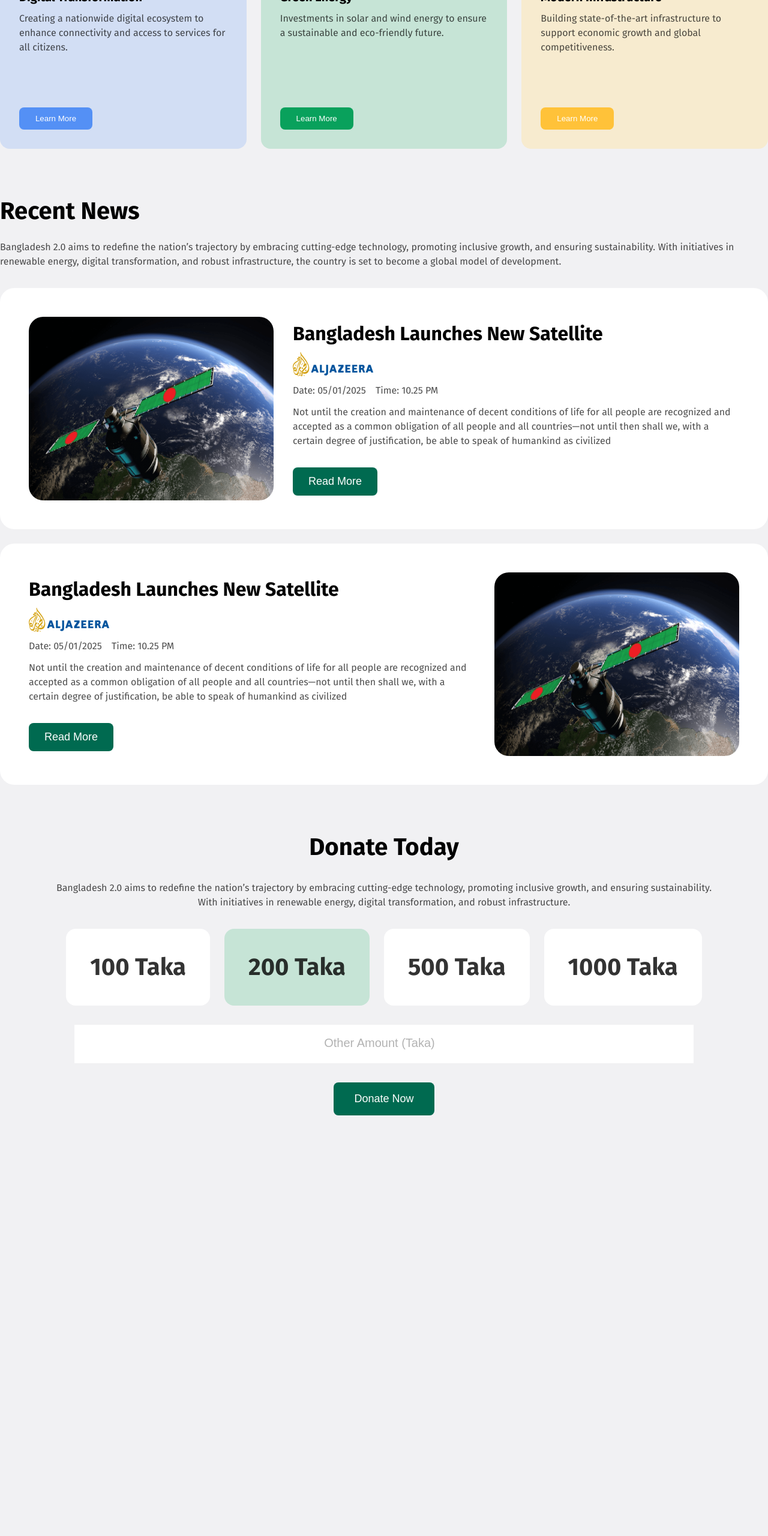
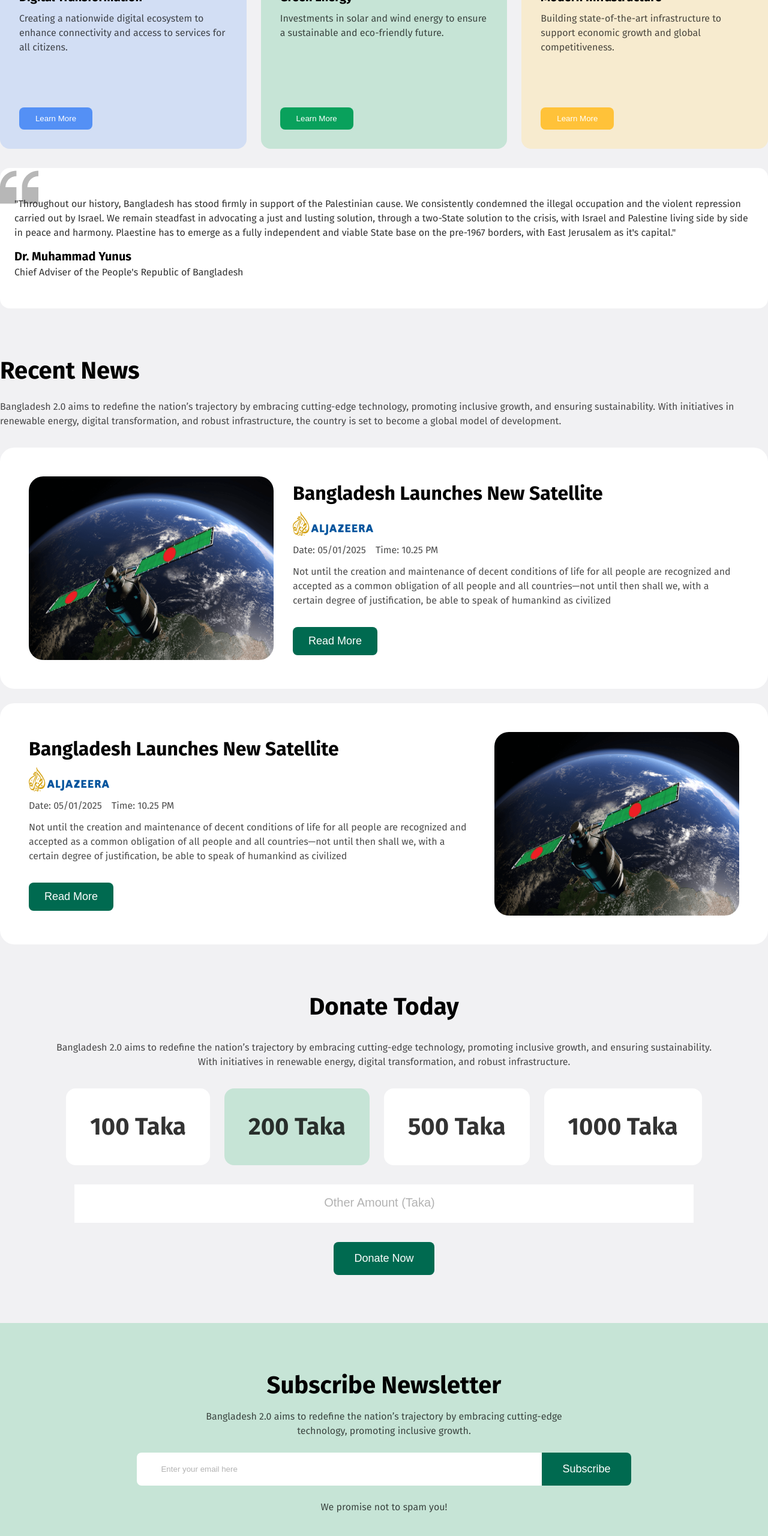
Before and after one commit to Jn-Shourov/Assignment---1, a plain HTML site: page index.html in a window 1280 px wide. Shown: the part 1033-3593 px from the top of the page at 60% size. Before the commit the page ends 2892 px from the top, so only its background shows below. Drawn offline with Linux system fonts and the light colour scheme.

Commit message:
finished

```diff
--- a/index.html
+++ b/index.html
@@ -70,6 +70,18 @@
       </div>
     </article>
 
+    <article class="proud">
+      <p>
+        "Throughout our history, Bangladesh has stood firmly in support of the Palestinian cause. We consistently
+        condemned the illegal occupation and the violent repression carried out by Israel. We remain steadfast in
+        advocating a just and lusting solution, through a two-State solution to the crisis, with Israel and Palestine
+        living side by side in peace and harmony. Plaestine has to emerge as a fully independent and viable State base
+        on the pre-1967 borders, with East Jerusalem as it's capital."
+      </p>
+      <h3>Dr. Muhammad Yunus</h3>
+      <p class="title">Chief Adviser of the People's Republic of Bangladesh</p>
+    </article>
+
     <article class="recent">
       <h2>
         Recent News
@@ -137,6 +149,20 @@
       <input type="number" placeholder="Other Amount (Taka)">
       <button>Donate Now</button>
     </section>
+
+    <section class="letter">
+      <h2>Subscribe Newsletter</h2>
+      <p>
+        Bangladesh 2.0 aims to redefine the nation’s trajectory by embracing cutting-edge <br> technology, promoting
+        inclusive
+        growth.
+      </p>
+      <div>
+        <input type="email" placeholder="Enter your email here">
+        <button>Subscribe</button>
+      </div>
+      <p class="last">We promise not to spam you!</p>
+    </section>
   </main>
 </body>
 
--- a/style.css
+++ b/style.css
@@ -40,6 +40,11 @@ main {
   padding: 17px 34px;
   border-radius: 8px;
   margin-top: 24px;
+}
+.banner > div > button:hover {
+  cursor: pointer;
+  background-color: rgba(0, 106, 80, 0.75);
+  transition: 0.15s;
 }
 .banner > img {
   height: 400px;
@@ -92,6 +97,10 @@ main {
   border-radius: 8px;
   width: 122px;
 }
+.voff section > button {
+  cursor: pointer;
+  transition: 0.15s;
+}
 
 .card1 {
   background-color: rgba(84, 144, 245, 0.2);
@@ -99,17 +108,51 @@ main {
 .card1 > button {
   background-color: #5490f5;
 }
+.card1 > button:hover {
+  background-color: rgba(84, 144, 245, 0.75);
+}
 .card2 {
   background-color: #c6e4d6;
 }
 .card2 > button {
   background-color: #09a15c;
 }
+.card2 > button:hover {
+  background-color: rgba(0, 106, 80, 0.75);
+}
 .card3 {
   background-color: #f7ebcf;
 }
 .card3 > button {
   background-color: #ffc239;
+}
+.card3 > button:hover {
+  background-color: rgba(255, 194, 57, 0.75);
+}
+
+/* Dr. Mohammad Younus statement  Section */
+
+.proud {
+  background-color: #ffffff;
+  background-image: url('images/quote-bg.png');
+  background-repeat: no-repeat;
+  padding: 48px 24px;
+  border-radius: 16px;
+  margin-top: 32px;
+}
+.proud > p {
+  color: rgba(0, 0, 0, 0.8);
+  line-height: 1.5;
+}
+.proud > h3 {
+  font-size: 20px;
+  margin-top: 12px;
+  line-height: 1.5;
+}
+.proud > .last {
+  color: rgba(0, 0, 0, 0.6);
+  margin-top: 4px;
+  line-height: 1.5;
 }
 
 /* Recent News section start */
@@ -177,6 +220,12 @@ main {
   border-radius: 8px;
   margin-top: 32px;
 }
+.news1 > div button:hover,
+.news2 > div button:hover {
+  cursor: pointer;
+  transition: 0.15s;
+  background-color: rgba(0, 106, 80, 0.75);
+}
 
 /* Donate Today Section */
 .donate {
@@ -231,3 +280,59 @@ main {
   border-radius: 8px;
   margin-top: 32px;
 }
+.donate > button:hover {
+  cursor: pointer;
+  transition: 0.15s;
+  background-color: rgba(0, 106, 80, 0.75);
+}
+
+/* Newsletter Section */
+
+.letter {
+  background-color: #c6e4d6;
+  display: flex;
+  flex-direction: column;
+  align-items: center;
+  justify-content: center;
+  padding: 80px 100px;
+  margin-top: 80px;
+}
+.letter > h2 {
+  font-size: 40px;
+}
+.letter > p {
+  color: rgba(0, 0, 0, 0.7);
+  line-height: 1.5;
+  text-align: center;
+  margin-top: 16px;
+}
+.letter > div {
+  margin-top: 24px;
+  display: flex;
+}
+.letter > div input {
+  width: 600px;
+  padding: 18px 40px;
+  margin-right: -5px;
+  border: none;
+  border-radius: 8px 0 0 8px;
+}
+.letter > div input::placeholder {
+  color: rgba(0, 0, 0, 0.3);
+}
+.letter > div button {
+  color: #ffffff;
+  font-size: 18px;
+  padding: 17px 34px;
+  background-color: #006a50;
+  border: none;
+  border-radius: 0 8px 8px 0;
+}
+.letter > div button:hover {
+  cursor: pointer;
+  transition: 0.15s;
+  background-color: rgba(0, 106, 80, 0.75);
+}
+.letter > .last {
+  margin-top: 24px;
+}
```
